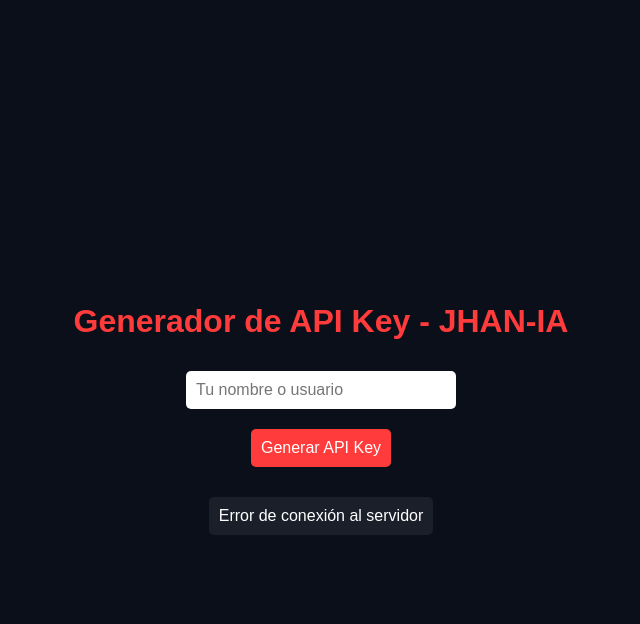
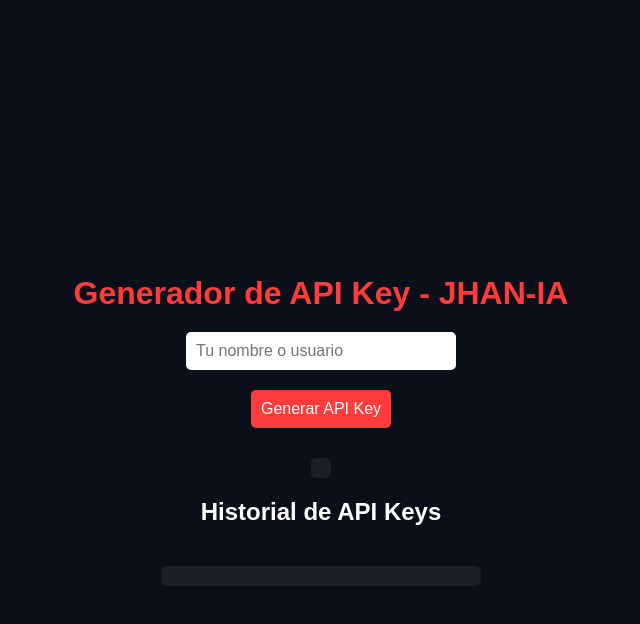
Before and after one commit to ANGEL-JHAN/api, a website: page index.html in a window 1280 px wide. Both pictures are taken after a click on the button "Generar API Key". Shown: the whole page, without its empty margins (319-959 px from the left). Drawn offline with Linux system fonts and the light colour scheme; no server answers.

Commit message:
Actualizar index.html

```diff
--- a/index.html
+++ b/index.html
@@ -14,9 +14,11 @@
       align-items: center;
       justify-content: center;
       min-height: 100vh;
+      padding: 20px;
     }
     h1 {
       color: #ff3b3b;
+      margin-bottom: 10px;
     }
     input, button {
       padding: 10px;
@@ -44,6 +46,19 @@
       border-radius: 5px;
       word-break: break-all;
     }
+    #historial {
+      margin-top: 20px;
+      width: 300px;
+      background: #1a1f2a;
+      border-radius: 5px;
+      padding: 10px;
+      max-height: 200px;
+      overflow-y: auto;
+    }
+    #historial li {
+      margin-bottom: 5px;
+      word-break: break-all;
+    }
   </style>
 </head>
 <body>
@@ -54,16 +69,25 @@
 
   <div id="apiKey"></div>
 
+  <h2>Historial de API Keys</h2>
+  <ul id="historial"></ul>
+
   <script>
     const btn = document.getElementById('generarBtn');
     const input = document.getElementById('usuario');
     const display = document.getElementById('apiKey');
+    const historial = document.getElementById('historial');
 
     // 🔹 Cambia esta URL por la de tu API en Render
     const API_URL = "https://mi-api-clnb.onrender.com/generate-key";
 
     btn.addEventListener('click', async () => {
-      const usuario = input.value.trim() || 'anonimo';
+      const usuario = input.value.trim();
+
+      if (!usuario) {
+        alert("Por favor escribe un nombre de usuario");
+        return;
+      }
 
       try {
         const res = await fetch(API_URL, {
@@ -76,6 +100,11 @@
 
         if (data.apiKey) {
           display.innerHTML = `<strong>Usuario:</strong> ${data.usuario} <br> <strong>API Key:</strong> ${data.apiKey}`;
+
+          // 🔹 Agregar al historial
+          const li = document.createElement('li');
+          li.textContent = `${data.usuario}: ${data.apiKey}`;
+          historial.appendChild(li);
         } else {
           display.textContent = 'Error al generar API Key';
         }
```
